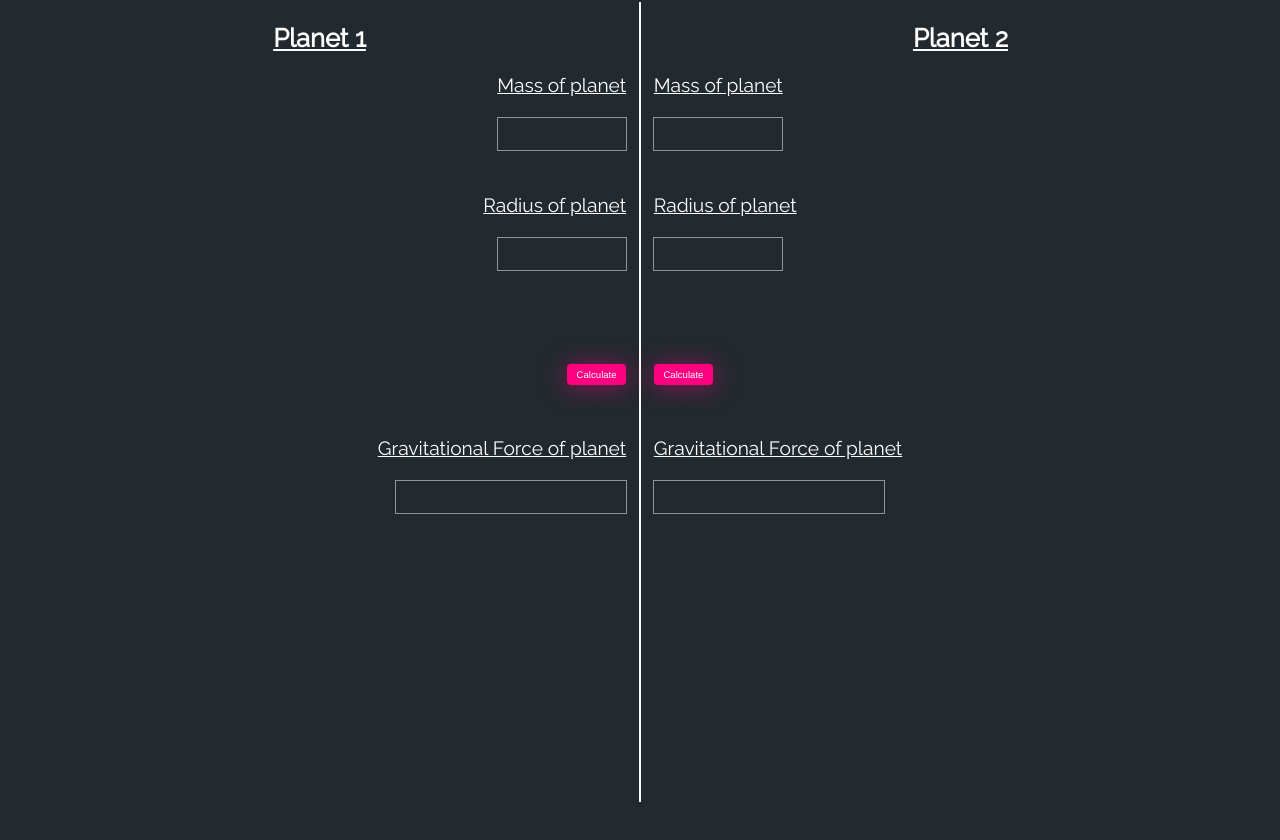
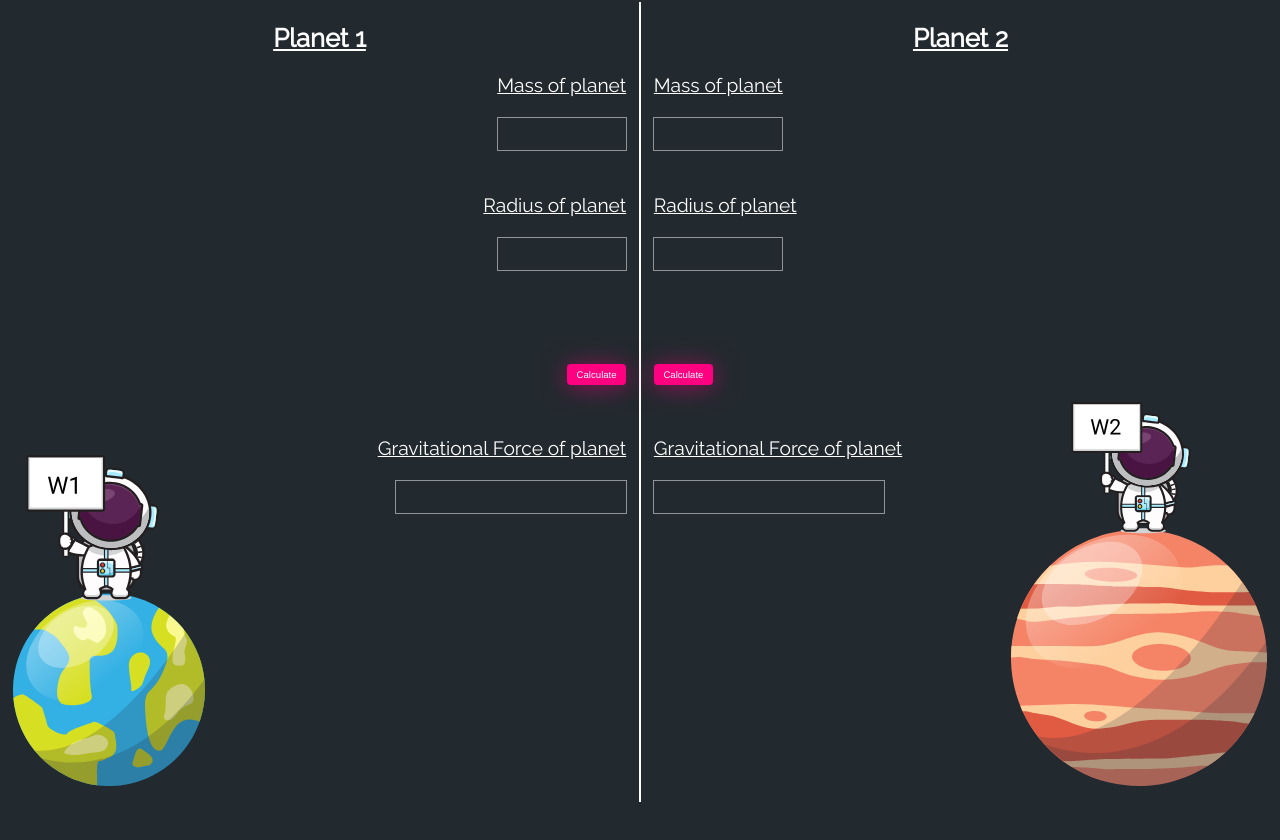
Before and after one commit to AtharvaT02/Weigthonworlds, a plain HTML site: page index.html in a window 1280 px wide. Shown: the part 1611-2451 px from the top of the page. After the commit the page ends 2413 px from the top, so only its background shows below. Drawn offline with nearby package versions, Linux system fonts and the light colour scheme; the site is published under a folder, as on GitHub Pages, so addresses that start at the root find nothing; no server answers.

Commit message:
Update index.html

```diff
--- a/index.html
+++ b/index.html
@@ -97,7 +97,7 @@
                     <label for="g1" id="g1">Gravitational Force of planet<br><br></label>
                     <input type="text" class="gaf1" id="gaf1" name="gaf1" value=""><br><br><br>
                 </div>
-                <img src="/assests/comp1.svg" alt="" class="img1">
+                <img src="assests/comp1.svg" alt="" class="img1">
             </div>
             <div class="comp2">
                 <h2 align="center">Planet 2</h2>
@@ -110,12 +110,9 @@
                     <label for="g2" id="g2">Gravitational Force of planet<br><br></label>
                     <input type="text" class="gaf2" id="gaf2" name="gaf2" value=""><br><br><br>
                 </div>
-                <img src="/assests/comp2.svg" alt="" class="img2">
+                <img src="assests/comp2.svg" alt="" class="img2">
             </div>
         </div>
-    </section>
-    <section class="data">
-
     </section>
     <footer>
         <script src="index.js" type="text/javascript"></script>
```
